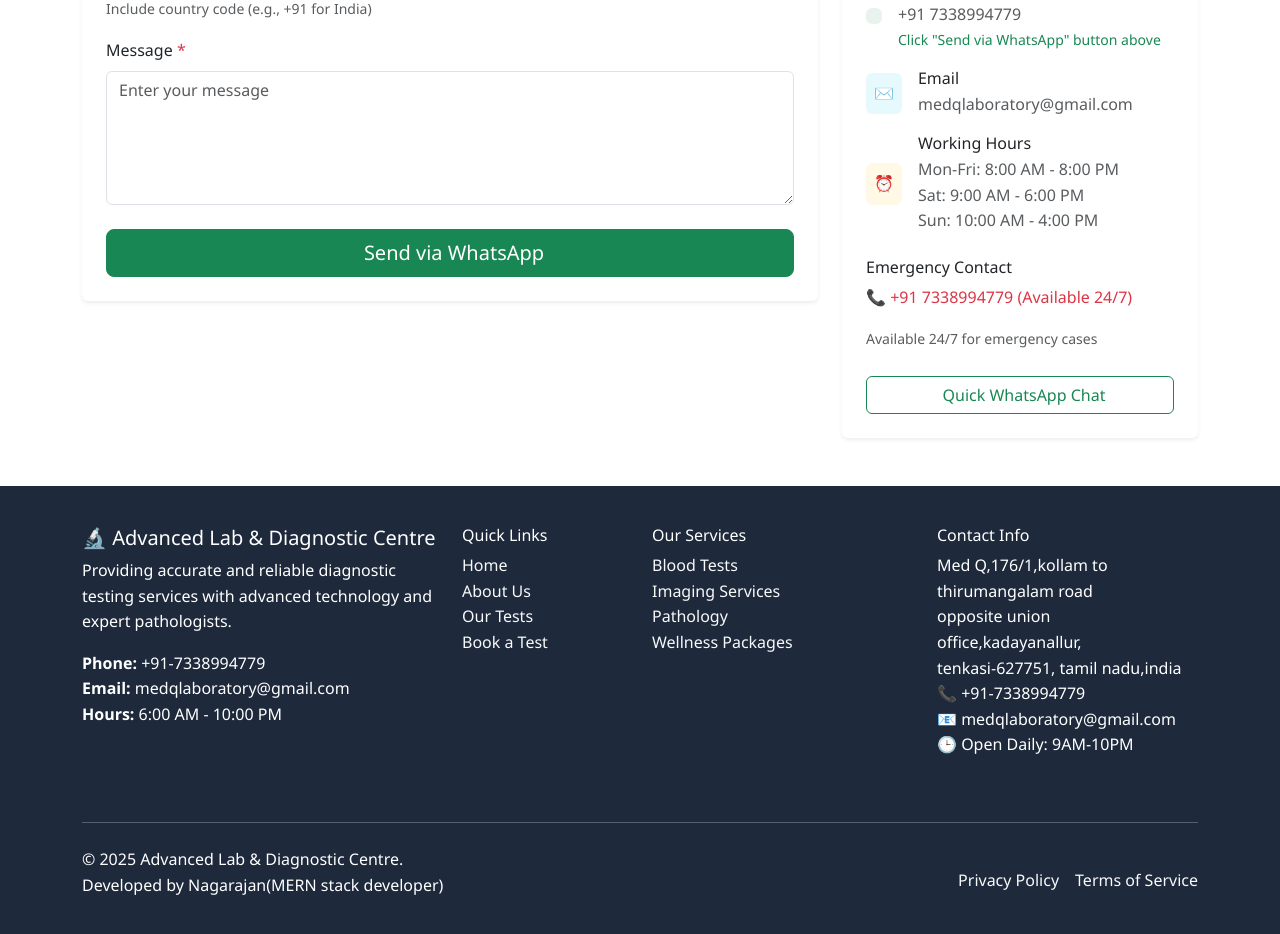
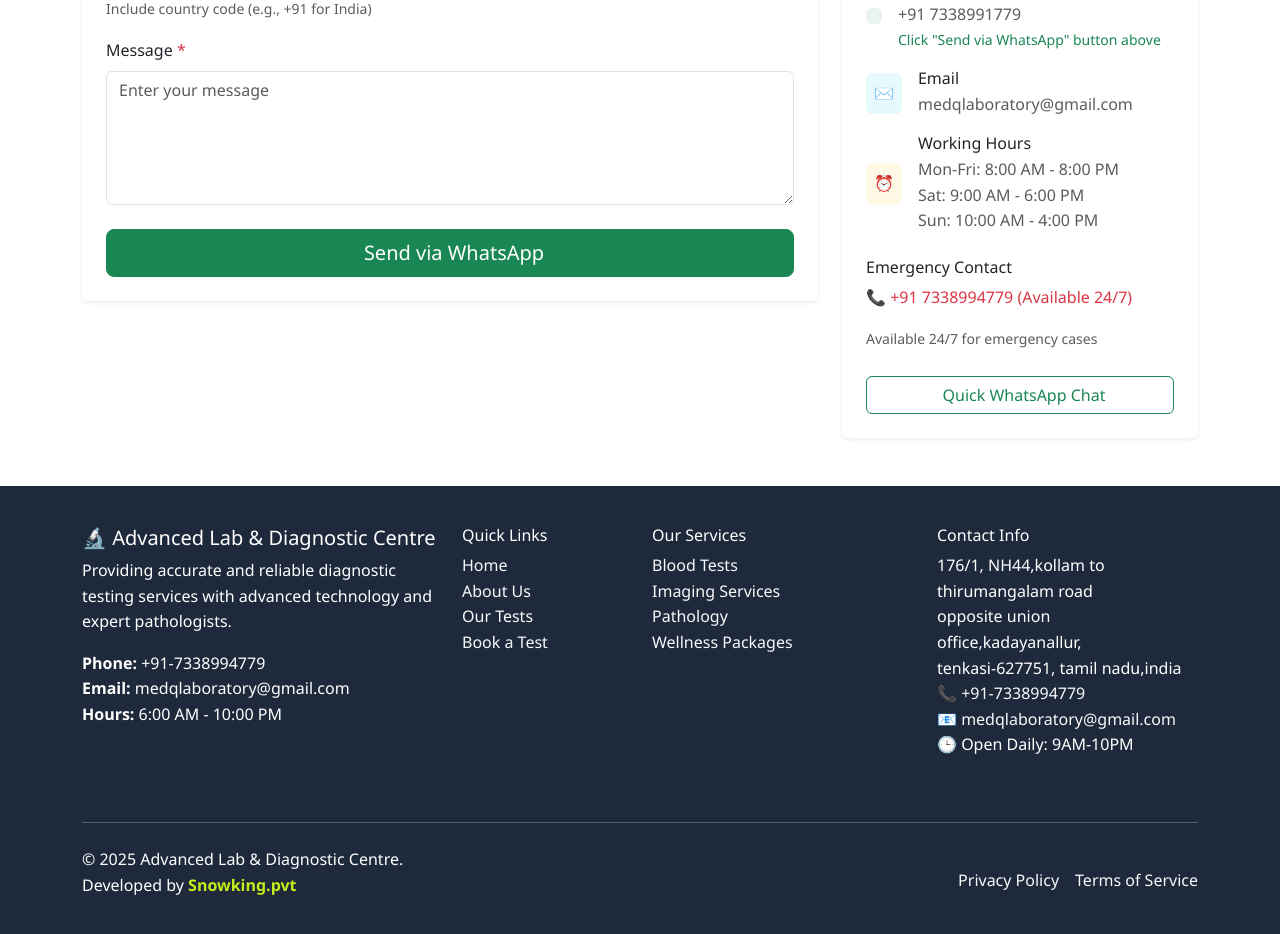
Before and after one commit to Nagarajan160520/Advanced-Lab-Diagnostic, a React (Create React App) app: page /contact in a window 1280 px wide. Shown: the part 568-1502 px from the top of the page. Built offline with nearby package versions, Linux system fonts and the light colour scheme.

Commit message:
some pages changed

```diff
--- a/src/components/Footer.js
+++ b/src/components/Footer.js
@@ -2,6 +2,9 @@ import React from 'react';
 import { Link } from 'react-router-dom';
 
 const Footer = () => {
+  // Your phone number (without any special characters for the tel link)
+  const phoneNumber = '+916381095854'; // Format: +91 followed by number without spaces
+
   return (
     <footer className="footer" style={{backgroundColor: '#1e293b', color: 'white', padding: '40px 0'}}>
       <div className="container">
@@ -22,7 +25,7 @@ const Footer = () => {
               <li><Link to="/" className="text-light text-decoration-none">Home</Link></li>
               <li><Link to="/about" className="text-light text-decoration-none">About Us</Link></li>
               <li><Link to="/services" className="text-light text-decoration-none">Our Tests</Link></li>
-              <li><Link to="/book-test" className="text-light text-decoration-none">Book a Test</Link></li>
+              <li><Link to="/book-appointment" className="text-light text-decoration-none">Book a Test</Link></li>
             </ul>
           </div>
 
@@ -39,12 +42,12 @@ const Footer = () => {
           <div className="col-md-3 mb-4">
             <h6>Contact Info</h6>
             <ul className="list-unstyled">
-              <li>Med Q,176/1,kollam to</li>
+              <li>176/1, NH44,kollam to</li>
               <li>thirumangalam road</li>
               <li>opposite union office,kadayanallur,</li>
               <li>tenkasi-627751, tamil nadu,india</li>
-              <li>📞 +91-7338994779</li>
-              <li>📧 medqlaboratory@gmail.com</li>
+              <li>📞 <a href={`tel:${phoneNumber}`} className="text-light text-decoration-none">+91-7338994779</a></li>
+              <li>📧 <a href="mailto:medqlaboratory@gmail.com" className="text-light text-decoration-none">medqlaboratory@gmail.com</a></li>
               <li>🕒 Open Daily: 9AM-10PM</li>
             </ul>
           </div>
@@ -55,7 +58,30 @@ const Footer = () => {
         <div className="row align-items-center">
           <div className="col-md-6">
             <p className="mb-0">&copy; 2025 Advanced Lab & Diagnostic Centre.</p>
-            <p>Developed by Nagarajan(MERN stack developer)</p>
+            <p>
+              Developed by{' '}
+              <a
+                href={`tel:${phoneNumber}`}
+                style={{
+                  color: '#c5ec18ff',
+                  textDecoration: 'none', // This removes default underline
+                  fontWeight: 'bold',
+                  cursor: 'pointer',
+                  transition: 'all 0.3s ease'
+                }}
+                onMouseEnter={(e) => {
+                  e.target.style.color = '#741f1fff';
+                  e.target.style.textDecoration = 'none'; // No underline on hover
+                }}
+                onMouseLeave={(e) => {
+                  e.target.style.color = '#10d0f1ff';
+                  e.target.style.textDecoration = 'none'; // No underline when mouse leaves
+                }}
+              >
+                Snowking.pvt
+              </a>
+              {' '}
+            </p>
           </div>
           <div className="col-md-6 text-md-end">
             <a href="#privacy" className="text-light text-decoration-none me-3">Privacy Policy</a>
@@ -63,6 +89,18 @@ const Footer = () => {
           </div>
         </div>
       </div>
+
+      {/* Updated styles */}
+      <style jsx>{`
+        .footer a {
+          transition: all 0.3s ease;
+          text-decoration: none !important; /* Force remove underline */
+        }
+        .footer a:hover {
+          color: #10effbff !important;
+          text-decoration: none !important; /* Force no underline on hover */
+        }
+      `}</style>
     </footer>
   );
 };
--- a/src/components/Navbar.js
+++ b/src/components/Navbar.js
@@ -19,6 +19,9 @@ const Navbar = () => {
     window.addEventListener('scroll', handleScroll);
     return () => window.removeEventListener('scroll', handleScroll);
   }, [scrolled]);
+
+  // Phone number for emergency calls
+  const emergencyPhoneNumber = '+917338994779'; // Format for tel: link
 
   // Animation styles
   const styles = {
@@ -90,12 +93,17 @@ const Navbar = () => {
       transition: 'all 0.3s ease',
       boxShadow: '0 4px 15px rgba(255,71,87,0.4)',
       textDecoration: 'none',
-      display: 'inline-block'
+      display: 'inline-block',
+      cursor: 'pointer'
     },
     emergencyButtonHover: {
       transform: 'scale(1.05)',
       boxShadow: '0 6px 20px rgba(255,71,87,0.6)',
       background: 'linear-gradient(135deg, #ff4757 0%, #ff6b6b 100%)'
+    },
+    emergencyLink: {
+      textDecoration: 'none',
+      color: 'white'
     },
     toggler: {
       border: '2px solid rgba(255,255,255,0.5)',
@@ -206,6 +214,20 @@ const Navbar = () => {
     .nav-item:nth-child(3) { animation-delay: 0.3s; }
     .nav-item:nth-child(4) { animation-delay: 0.4s; }
     .nav-item:nth-child(5) { animation-delay: 0.5s; }
+
+    /* Style for emergency link */
+    .emergency-call-link {
+      text-decoration: none;
+      color: white;
+      display: inline-block;
+      width: 100%;
+      height: 100%;
+    }
+
+    .emergency-call-link:hover {
+      text-decoration: none;
+      color: white;
+    }
   `;
 
   // Handle mouse events with state
@@ -291,22 +313,27 @@ const Navbar = () => {
               })}
             </ul>
 
-            {/* Emergency button with animation */}
+            {/* Emergency button with animation - Now clickable to call */}
             <ul className="navbar-nav">
               <li className="nav-item">
-                <Link
-                  to="/contact"
-                  className="btn"
-                  style={{
-                    ...styles.emergencyButton,
-                    ...(emergencyHover ? styles.emergencyButtonHover : {})
-                  }}
+                <a
+                  href={`tel:${emergencyPhoneNumber}`}
+                  className="emergency-call-link"
+                  style={styles.emergencyLink}
                   onMouseEnter={() => setEmergencyHover(true)}
                   onMouseLeave={() => setEmergencyHover(false)}
                 >
-                  <span style={{ marginRight: '5px' }}>📞</span>
-                  Emergency: +91 7338994779
-                </Link>
+                  <div
+                    className="btn"
+                    style={{
+                      ...styles.emergencyButton,
+                      ...(emergencyHover ? styles.emergencyButtonHover : {})
+                    }}
+                  >
+                    <span style={{ marginRight: '5px' }}>📞</span>
+                    Emergency: +91 7338994779
+                  </div>
+                </a>
               </li>
             </ul>
           </div>
--- a/src/pages/About.js
+++ b/src/pages/About.js
@@ -387,9 +387,9 @@ const About = () => {
                         </h6>
                         <p className="mb-1">
                         <i className="fas fa-map-pin me-2 text-danger"></i>
-                          Med Q, 176/1,kollam to thirumangalam road,
+                         176/1,NH44, kollam to thirumangalam road,
                         </p>
-                        <p className="mb-1"> NH 744, opposite union office,kadayanallur</p>
+                        <p className="mb-1"> opposite union office,kadayanallur</p>
                         <p className="mb-0 text-muted small">tenkasi-627751, tamil nadu,india</p>
                       </div>
 
--- a/src/pages/Contact.js
+++ b/src/pages/Contact.js
@@ -260,8 +260,10 @@ Thank you for contacting MedQ Diagnostics!`;
                   <div>
                     <h6 className="mb-1">Address</h6>
                     <p className="text-muted mb-0">
-                      38CW+36Q,Tenkasi<br />
-                      Madurai Rd,kadaiyanallur,Tamilnadu-627751
+                      176/1,NH44,kollam to<br />
+                      Thirumangalam road,
+                      Opposite union office,<br />
+                      kadaiyanallur,Tenkasi-627751
                     </p>
                   </div>
                 </div>
@@ -272,7 +274,7 @@ Thank you for contacting MedQ Diagnostics!`;
                   </div>
                   <div>
                     <h6 className="mb-1">WhatsApp</h6>
-                    <p className="text-muted mb-0">+91 7338994779</p>
+                    <p className="text-muted mb-0">+91 7338991779</p>
                     <small className="text-success">Click "Send via WhatsApp" button above</small>
                   </div>
                 </div>
--- a/src/pages/Services.js
+++ b/src/pages/Services.js
@@ -726,7 +726,7 @@ const Services = () => {
             fontSize: '0.9rem',
             opacity: '0.9'
           }}>
-            Med Q, 176/1, Kollam to Thirumangalam Road<br />
+            176/1,NH44,Kollam to Thirumangalam Road<br />
             Opposite Union Office, Kadayanallur,<br />
             Tenkasi-627751, Tamil Nadu, India
           </p>
```
Also changed, not shown: src/assets/logo1.jpg, 1 other file (tests, documents, lock files or other folders).
